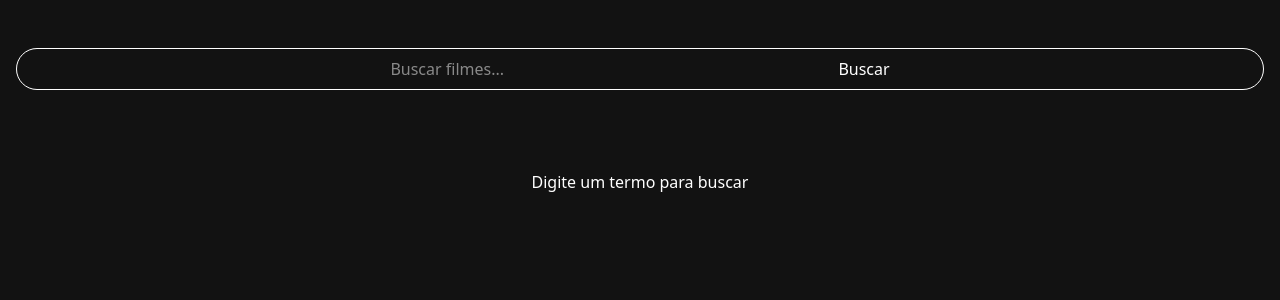
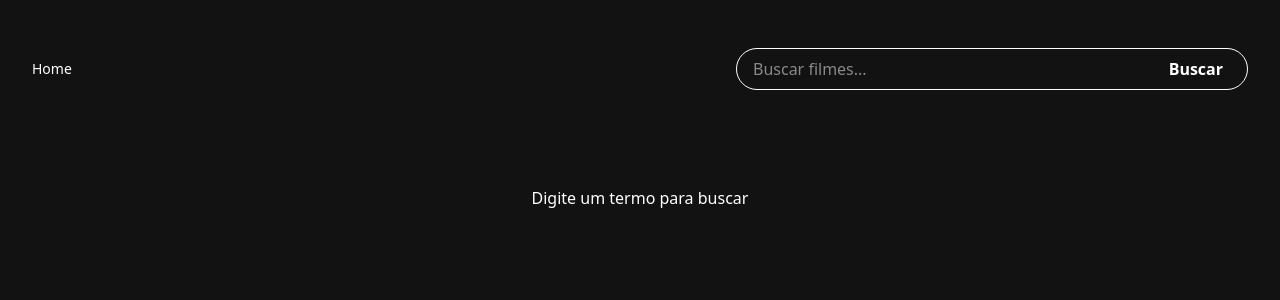
Before and after one commit to iamdaviddev/movie-finder, a Next.js app: page /buscar in a window 1280 px wide. Shown: the top 300 px of the page. Built offline with nearby package versions, Linux system fonts and the light colour scheme.

Commit message:
movie finder

```diff
--- a/src/app/buscar/page.tsx
+++ b/src/app/buscar/page.tsx
@@ -1,9 +1,11 @@
 'use client';
+
 import { useSearchParams } from 'next/navigation';
 import { useEffect, useState } from 'react';
 import { searchMovies } from '@/services/tmdb';
 import { InfiniteScrollMovies } from '@/components/infinite-scroll-movies';
 import { SearchBar } from '@/components/search-bar';
+import Link from 'next/link';
 
 export default function SearchPage() {
   const searchParams = useSearchParams();
@@ -30,17 +32,28 @@ export default function SearchPage() {
   }, [query]);
 
   return (
-    <div className="container mx-auto px-4 py-8">
-      <div className="mb-8">
-        <SearchBar initialValue={query} />
+    <div className="container mx-auto px-4 sm:px-6 lg:px-8 py-8">
+
+      <div className="flex flex-col sm:flex-row sm:items-center sm:justify-between gap-4 sm:gap-6 mb-6 sm:mb-8">
+        <Link
+          className="text-dark-textSecondary text-sm hover:text-dark-text transition-colors duration-200 inline-block order-2 sm:order-1"
+          href="/"
+        >
+          Home
+        </Link>
+        <div className="w-full sm:w-auto sm:flex-1 sm:max-w-md lg:max-w-lg order-1 sm:order-2">
+          <SearchBar initialValue={query} />
+        </div>
       </div>
 
       {loading ? (
-        <div className="text-center py-12">Carregando...</div>
+        <div className="flex items-center justify-center text-center py-12 text-dark-textSecondary">
+          Carregando...
+        </div>
       ) : initialData ? (
         <>
-          <h1 className="text-2xl font-bold mb-6">
-            Resultados para: <span className="text-blue-600">{query}</span>
+          <h1 className="text-2xl sm:text-3xl font-bold mb-6 text-dark-text">
+            Resultados para: <span className="text-dark-accent">{query}</span>
           </h1>
           <InfiniteScrollMovies
             initialMovies={initialData.results}
@@ -49,7 +62,7 @@ export default function SearchPage() {
           />
         </>
       ) : (
-        <div className="text-center py-12">
+        <div className="text-center py-12 text-dark-textSecondary">
           {query ? 'Nenhum resultado encontrado' : 'Digite um termo para buscar'}
         </div>
       )}
--- a/src/app/movie/[id]/page.tsx
+++ b/src/app/movie/[id]/page.tsx
@@ -42,9 +42,9 @@ export default function MovieDetails() {
 
   return (
     <div className="container mx-auto px-4 py-8">
-      <Header className="mb-16" />
+      <Header />
 
-      <div className="flex flex-col md:flex-row gap-8 mb-12">
+      <div className="flex flex-col md:flex-row gap-8 mt-12 mb-12">
         <div className="md:w-1/3">
           <Image
             src={`https://image.tmdb.org/t/p/w500${movie.poster_path}`}
--- a/src/components/footer.tsx
+++ b/src/components/footer.tsx
@@ -1,7 +1,11 @@
 export function Footer() {
   return (
-    <footer className="bg-dark-surface text-dark-textSecondary container mx-auto py-6 flex items-center justify-center mb-4 rounded-full border border-dark-border">
-      <p className="font-semibold">Desenvolvido por Gerson David</p>
+    <footer className="bg-dark-surface text-dark-textSecondary w-full py-6 px-4 sm:px-8 mt-8">
+      <div className="container mx-auto flex flex-col sm:flex-row items-center justify-between gap-2 text-center sm:text-left">
+        <p className="text-sm sm:text-base font-semibold">
+          Todos os direitos reservados &copy; {new Date().getFullYear()} - Desenvolvido por Gerson
+        </p>
+      </div>
     </footer>
   );
 }
--- a/src/components/header.tsx
+++ b/src/components/header.tsx
@@ -3,17 +3,24 @@ import { SearchBar } from "./search-bar";
 
 export function Header() {
   return (
-    <header className="container mx-auto px-8 flex items-center justify-between mt-4 rounded-full bg-[var(--color-surface)]">
-      <Link href="/" className="flex items-center gap-2">
-        <span className="text-2xl font-bold" style={{ color: 'var(--color-accent)' }}>
-          Z
-        </span>
-        <span style={{ color: 'var(--color-text)' }}>
-          Movies
-        </span>
-      </Link>
+    <header className="bg-[var(--color-surface)] px-3 sm:px-6 lg:px-8 py-3 sm:py-4 rounded-xl container mx-auto">
+      <div className="flex flex-col sm:flex-row items-center justify-between gap-3 sm:gap-4 lg:gap-6">
+        <Link
+          href="/"
+          className="flex items-center gap-2 shrink-0 hover:opacity-80 transition-opacity duration-200"
+        >
+          <span
+            className="text-xl sm:text-2xl lg:text-3xl font-bold"
+            style={{ color: 'var(--color-accent)' }}
+          >
+            MovieFinder
+          </span>
+        </Link>
 
-      <SearchBar />
+        <div className="w-full sm:w-auto sm:flex-1 sm:max-w-md lg:max-w-lg xl:max-w-xl">
+          <SearchBar />
+        </div>
+      </div>
     </header>
   );
 }
--- a/src/components/infinite-scroll-movies.tsx
+++ b/src/components/infinite-scroll-movies.tsx
@@ -64,7 +64,7 @@ export function InfiniteScrollMovies({
     <>
       <div className="grid grid-cols-2 sm:grid-cols-3 md:grid-cols-4 lg:grid-cols-5 gap-6">
         {movies.map((movie) => (
-          <MovieCard key={`${movie.id}-${page}`} movie={movie} />
+          <MovieCard key={movie.id} movie={movie} />
         ))}
       </div>
 
--- a/src/components/search-bar.tsx
+++ b/src/components/search-bar.tsx
@@ -16,18 +16,18 @@ export function SearchBar() {
   return (
     <form
       onSubmit={handleSubmit}
-      className="bg-dark-surface text-dark-text flex justify-center my-4 rounded-full border border-dark-border"
+      className="bg-dark-surface text-dark-text flex w-full max-w-xl mx-auto my-4 rounded-full border border-dark-border overflow-hidden"
     >
       <input
         type="text"
         placeholder="Buscar filmes..."
         value={query}
         onChange={(e) => setQuery(e.target.value)}
-        className="w-full max-w-md px-4 py-2 outline-none bg-transparent text-dark-text placeholder-dark-textSecondary"
+        className="flex-1 px-4 py-2 text-sm sm:text-base outline-none bg-transparent text-dark-text placeholder-dark-textSecondary"
       />
       <button
         type="submit"
-        className="bg-dark-accent text-white px-4 py-2 rounded-r-full hover:bg-dark-hover transition"
+        className="bg-dark-accent text-white px-4 sm:px-6 py-2 text-sm sm:text-base font-semibold hover:bg-dark-hover transition-colors duration-200"
       >
         Buscar
       </button>
```
Also changed, not shown: 1 other file (tests, documents, lock files or other folders).
